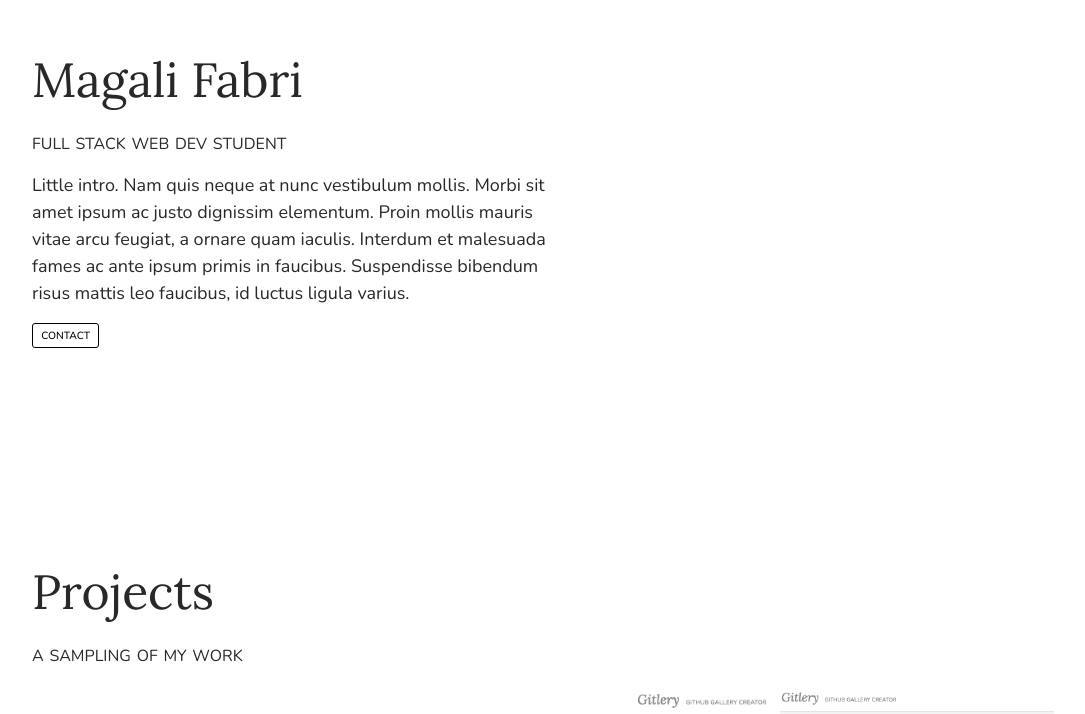
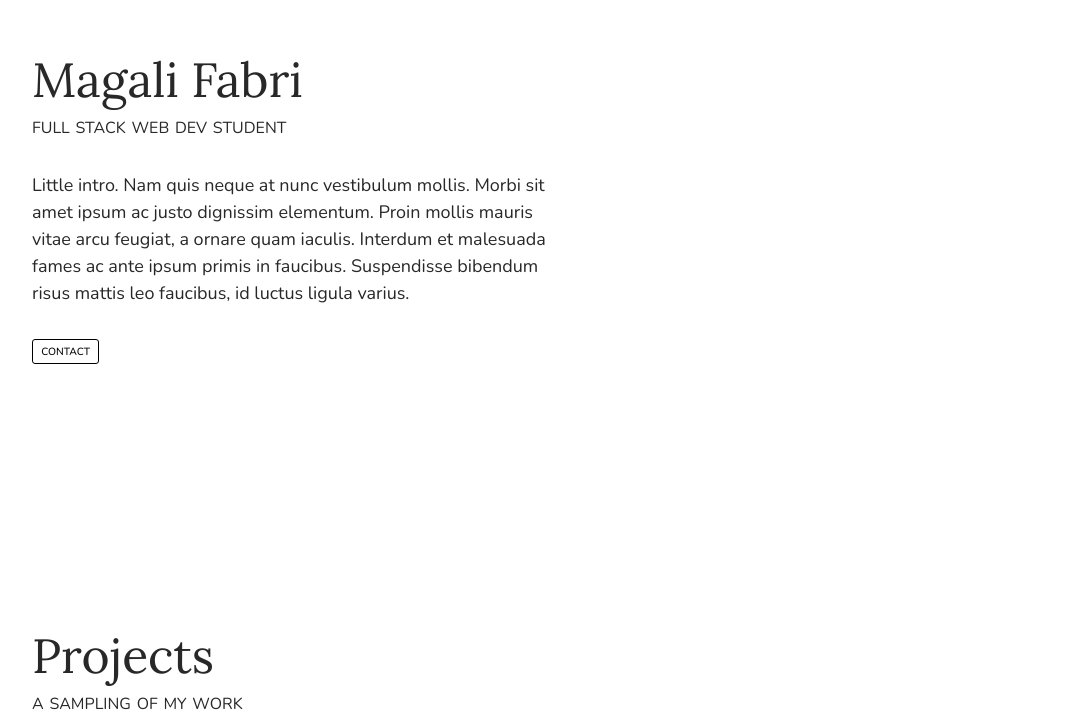
Before and after one commit to magalifabri/portfolio, a React (Create React App) app: page / in a window 1280 px wide. Shown: the part 204-918 px from the top of the page, without its empty margins (32-1117 px from the left). Built offline with nearby package versions, Linux system fonts and the light colour scheme.

Commit message:
Change spacing between sections and add heading style module and use it in sections

```diff
--- a/src/components/Intro.js
+++ b/src/components/Intro.js
@@ -5,12 +5,14 @@ import '../styles/Intro.scss';
 const Intro = () => {
     return (
         <section className="intro">
-            <p className="intro__title">
-                Magali Fabri
-            </p>
-            <p className="intro__subtitle">
-                full stack web dev student
-            </p>
+            <div className="heading">
+                <p className="intro__title heading__header">
+                    Magali Fabri
+                </p>
+                <p className="intro__subtitle heading__subheader">
+                    full stack web dev student
+                </p>
+            </div>
             <p className="intro__description">
                 Little intro. Nam quis neque at nunc vestibulum mollis. Morbi sit amet ipsum ac justo dignissim elementum. Proin mollis mauris vitae arcu feugiat, a ornare quam iaculis. Interdum et malesuada fames ac ante ipsum primis in faucibus. Suspendisse bibendum risus mattis leo faucibus, id luctus ligula varius.
             </p>
--- a/src/components/Projects.js
+++ b/src/components/Projects.js
@@ -4,21 +4,21 @@ import '../styles/Projects.scss';
 
 
 const Projects = () => {
-    console.log(projects);
     return (
         <section className="projects">
-            <p className="projects__header header">
-                Projects
-            </p>
+            <div className="heading">
+                <p className="projects__header heading__header">
+                    Projects
+                </p>
 
-            <p className="projects__subheader subheader">
-                a sampling of my work
-            </p>
+                <p className="projects__subheader heading__subheader">
+                    a sampling of my work
+                </p>
+            </div>
 
             <div className="projects__cards-container">
 
                 {projects.map(project => {
-                    // console.log(project);
                     return (
                         <div className="project-card">
                             <p className="project-card__title">
@@ -52,8 +52,6 @@ const Projects = () => {
                         )
                 })}
             </div>
-
-
         </section>
     );
 };
--- a/src/styles/Intro.scss
+++ b/src/styles/Intro.scss
@@ -1,22 +1,12 @@
 .intro {
-    min-height: 90vh; // 100 - 10 for body padding
+    min-height: 95vh; // 100 - 5 for body padding
+    padding-bottom: 1.5rem;
 
     display: flex;
     flex-direction: column;
     justify-content: center;
     align-items: flex-start;
-    gap: 1rem;
-
-    &__title {
-        font-size: 3rem;
-        font-family: 'Lora', serif;
-    }
-
-    &__subtitle {
-        text-transform: uppercase;
-        font-weight: 400;
-        word-spacing: .1rem;
-    }
+    gap: 2rem;
 
     &__description {
         max-width: 50ch;
--- a/src/styles/Projects.scss
+++ b/src/styles/Projects.scss
@@ -1,7 +1,9 @@
 .projects {
+    padding: 1.5rem 0;
+
     display: flex;
     flex-direction: column;
-    gap: 1rem;
+    gap: 2rem;
 
     &__cards-container {
         display: flex;
--- a/src/styles/general.scss
+++ b/src/styles/general.scss
@@ -41,13 +41,15 @@ p {
     text-decoration: none;
 }
 
-.header {
+.heading {
+    &__header {
         font-size: 3rem;
         font-family: 'Lora', serif;
     }
 
-.subheader {
+    &__subheader {
         text-transform: uppercase;
         font-weight: 400;
         word-spacing: .1rem;
     }
+}
```
Lines whose indentation alone changed are shown as unchanged.
